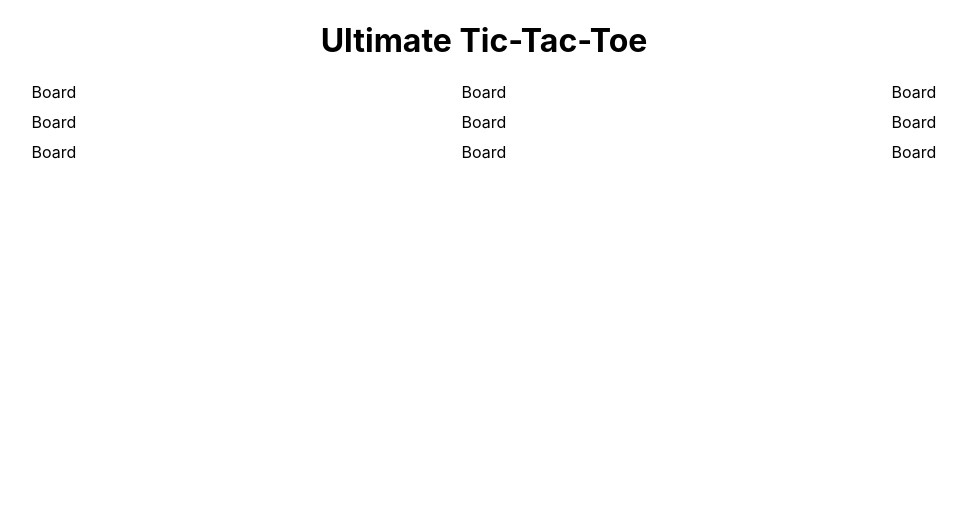
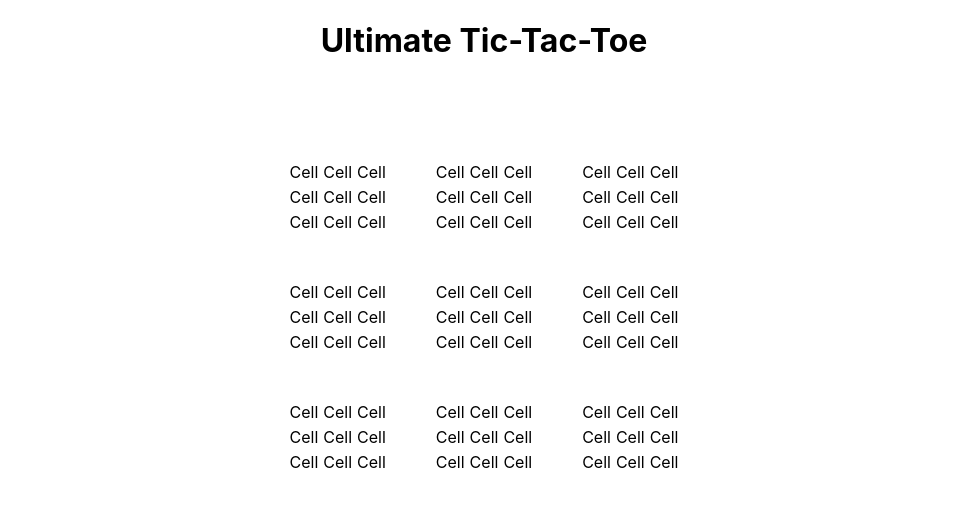
Before and after one commit to camilamdaniels/react-ultimate-tictactoe, a React (Create React App) app: page / in a window 1280 px wide. Shown: the top 506 px of the page, without its empty margins (156-1123 px from the left). Built offline with nearby package versions, Linux system fonts and the light colour scheme.

Commit message:
Built Cell component. Each Board will render 9 individual cell components, which will in turn render an X or O depending on user imput.

```diff
--- a/src/Board.css
+++ b/src/Board.css
@@ -1,5 +1,5 @@
-.UltimateBoard-grid {
+.Board-grid {
 	display: grid;
 	grid-template-columns: repeat(3, 1fr);
-	gap: 10px;
+	gap: 5px;
 }
--- a/src/Board.js
+++ b/src/Board.js
@@ -1,9 +1,28 @@
 import React, { Component } from 'react';
+import Cell from './Cell';
+import './Board.css'
 
 class Board extends Component {
+
+	static defaultProps = {
+		BOARD_SIZE: 9
+	}
+
+	constructor(props) {
+		super(props)
+	}
 	render() {
+
+		let cells = [];
+
+		for (let i = 0; i < this.props.BOARD_SIZE; i++) {
+			cells.push(
+				<Cell />
+			)
+		}
+
 		return(
-			<div>Board</div>
+			<div className="Board-grid">{cells}</div>
 		)
 	}
 }
--- /dev/null
+++ b/src/Cell.js
@@ -0,0 +1,13 @@
+import React, { Component } from 'react';
+
+class Cell extends Component {
+	render() {
+		return(
+			<div>
+				Cell
+			</div>
+		)
+	}
+}
+
+export default Cell;
--- /dev/null
+++ b/src/UltimateBoard.css
@@ -0,0 +1,13 @@
+.UltimateBoard-container {
+	display: flex;
+	justify-content: center;
+	align-items: center;
+}
+
+.UltimateBoard-grid {
+	display: grid;
+	grid-template-columns: repeat(3, 1fr);
+	gap: 50px;
+	padding: 80px;
+	align-items: center;
+}
--- a/src/UltimateBoard.js
+++ b/src/UltimateBoard.js
@@ -1,6 +1,6 @@
 import React, { Component } from 'react';
 import Board from './Board'
-import './Board.css'
+import './UltimateBoard.css'
 
 class UltimateBoard extends Component {
 
@@ -22,9 +22,11 @@ class UltimateBoard extends Component {
 
 		return(
 			<div className="UltimateBoard">
-				<h1>Ultimate Tic-Tac-Toe</h1>
-				<div className="UltimateBoard-grid">
-					{boards}
+				<h1 className="UltimateBoard-title">Ultimate Tic-Tac-Toe</h1>
+				<div className="UltimateBoard-container">
+					<div className="UltimateBoard-grid">
+						{boards}
+					</div>
 				</div>
 			</div>
 		)
```
